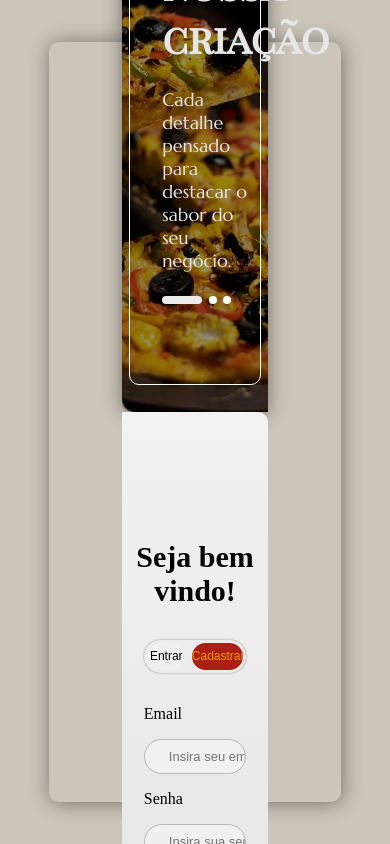
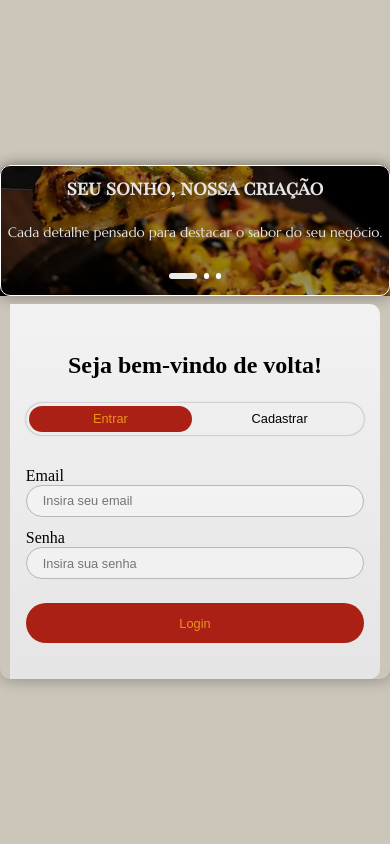
Before and after one commit to pedrohkf/PizzaHub, a Next.js app in the folder front-end/: page /auth in a window 390 px wide. Built offline with nearby package versions, Linux system fonts and the light colour scheme.

Commit message:
feat(back): login resposivo

```diff
--- a/front-end/src/app/Components/Login/login-form.module.css
+++ b/front-end/src/app/Components/Login/login-form.module.css
@@ -6,34 +6,35 @@
     border-radius: 0 10px 10px 0;
     width: 100%;
     height: 100%;
+    padding: 17%;
+    box-sizing: border-box;
 }
 
 .title {
     display: flex;
     flex-direction: column;
     align-items: center;
-    margin-top: 8rem;
+    margin-top: 2rem;
     row-gap: 1rem;
 }
 
 .title h2 {
-    font-size: 30px;
+    font-size: 2rem;
+    text-align: center;
 }
-
 
 .selection {
     display: flex;
-    width: 70%;
-    height: 2.1rem;
+    width: 100%;
+    height: 2.5rem;
     border-radius: 50px;
     box-shadow: 0 0 2px #838383;
-    margin-top: 2rem;
+    margin-top: 1.5rem;
 }
 
 .selection button {
-    width: 50%;
-    height: 1.7rem;
-    font-size: 12px;
+    flex: 1;
+    font-size: 0.9rem;
     border-radius: 50px;
     margin: 0.2rem;
     border: none;
@@ -48,141 +49,85 @@
 .inputs {
     display: flex;
     flex-direction: column;
-    width: 70%;
-    height: 30vh;
+    width: 100%;
+    margin-top: 2rem;
     row-gap: 1rem;
-    padding-top: 2rem;
 }
 
 .inputs input {
     width: 100%;
     height: 2.2rem;
-    padding-left: 1.5rem;
+    padding-left: 1rem;
     border-radius: 50px;
-    background-color: rgba(255, 255, 255, 0.329);
-    margin-top: 1rem;
-    font-size: 13px;
+    background-color: rgba(255, 255, 255, 0.33);
+    font-size: 0.9rem;
     border: 1px solid rgb(184, 182, 182);
+    box-sizing: border-box;
 }
 
 .buttons {
     display: flex;
     justify-content: center;
     align-items: center;
-    width: 65%;
-    height: 2.5rem;
-    font-size: 14px;
+    width: 100%;
+    margin-top: 1.5rem;
 }
 
-.buttons button{
+.buttons button {
     background-color: #AB2015;
     color: #ED931A;
     border: none;
     width: 100%;
-    height: 100%;
+    height: 2.5rem;
     border-radius: 50px;
     cursor: pointer;
 }
 
-
-.message {
-    height: 2rem;
-    background-color: rgb(29, 250, 165);
-}
-
 .errorMessage {
     color: rgb(252, 113, 113);
-    font-size: 16px;
-    font-family: "Marcellus";
+    font-size: 1rem;
+    text-align: center;
     margin-top: 0.5rem;
-    text-align: center;
     font-weight: 600;
 }
 
-
-@media (max-width: 650px) {
-    .forms {
-        width: 23rem;
-        height: 55vh;
+/* Media Queries */
+@media (max-width: 550px) {
+    .formLogin {
+        width: 95%;
+        padding: 1.5rem;
     }
 
-    .title {
-        text-align: center;
-        padding: 0;
+    .title h2 {
+        font-size: 1.5rem;
+    }
+
+    .inputs input {
+        height: 2rem;
+        font-size: 0.85rem;
+    }
+
+    .selection {
+        height: 2rem;
     }
 }
 
-@media (max-width: 550px) {
-
-    .forms {
-        width: 25rem;
-        height: 70vh;
-        row-gap: 1.5rem;
-    }
-}
-
-@media (max-width: 430px) {
-    .forms {
-        width: 19rem;
-        height: 55vh;
-        row-gap: 1rem;
+@media (max-width: 400px) {
+    .formLogin {
+        padding: 1rem;
     }
 
-    .forms input {
-        width: 16rem;
+    .inputs input, .selection button, .buttons button {
+        font-size: 0.8rem;
     }
 
-    .forms button {
-        width: 16rem;
-        height: 2.5rem;
-    }
-}
-
-@media (max-width: 390px) {
-    .forms {
-        width: 18rem;
-        height: 63vh;
-        row-gap: 0.5rem;
-    }
-
-    .forms .title {
-        font-size: 40px;
-    }
-
-    .forms input {
-        width: 15rem;
-    }
-
-    .forms button {
-        width: 15rem;
-        height: 2.5rem;
-    }
-}
-
-@media (max-width: 350px) {
-    .forms {
-        height: 45vh;
-    }
-}
-
-@media (max-height: 800px) {
-    .forms {
-        width: 26rem;
-        row-gap: 1rem;
+    .inputs {
+        row-gap: 0.8rem;
     }
 }
 
 @media (max-height: 600px) {
-    .forms {
-        width: 24rem;
-        height: 75vh;
-        row-gap: 1.3rem;
+    .formLogin {
+        height: 80%;
     }
 }
-
-@media (max-height: 500px) {
-    .forms {
-        row-gap: 0rem;
-        width: 17rem;
-    }
-}
--- a/front-end/src/app/Components/Login/login-form.tsx
+++ b/front-end/src/app/Components/Login/login-form.tsx
@@ -3,11 +3,30 @@ import { useState } from "react";
 import loginAction from "@/app/actions/login";
 import { useAuth } from "@/context/AuthContext";
 import { useRouter } from "next/navigation";
+import Button from "@/app/Components/Forms/button";
+
+import styles from "./login-form.module.css";
+import { useFormStatus } from "react-dom";
 
 export default function LoginForm({ onSwitch }: { onSwitch: () => void }) {
   const { login: setUser } = useAuth();
   const router = useRouter();
   const [error, setError] = useState<string>();
+
+  function FormButton() {
+    const { pending } = useFormStatus();
+
+    return (
+      <div className={styles.buttons}>
+        {pending ? (
+          <Button disabled>Enviando...</Button>
+        ) : (
+          <Button type="submit">Login</Button>
+        )}
+      </div>
+    );
+  }
+
 
   const handleSubmit = async (e: React.FormEvent<HTMLFormElement>) => {
     e.preventDefault();
@@ -26,12 +45,28 @@ export default function LoginForm({ onSwitch }: { onSwitch: () => void }) {
   };
 
   return (
-    <form onSubmit={handleSubmit}>
-      <input name="email" type="email" placeholder="Email" required />
-      <input name="password" type="password" placeholder="Senha" required />
-      <button type="submit">Entrar</button>
-      <button type="button" onClick={onSwitch}>Cadastrar</button>
-      {error && <p>{error}</p>}
+    <form className={styles.formLogin} onSubmit={handleSubmit}>
+      <div className={styles.title}>
+        <h2>Seja bem-vindo de volta!</h2>
+      </div>
+
+      <div className={styles.selection}>
+        <button type="submit" className={styles.btnActived}>Entrar</button>
+        <button type="button" onClick={onSwitch}>Cadastrar</button>
+      </div>
+
+      <div className={styles.inputs}>
+        <div>
+          <p>Email</p>
+          <input name="email" type="email" placeholder="Insira seu email" required />
+        </div>
+        <div>
+          <p>Senha</p>
+          <input name="password" type="password" placeholder="Insira sua senha" required />
+        </div>
+        {error && <p className={styles.errorMessage}>{error}</p>}
+      </div>
+      <FormButton />
     </form>
   );
 }
--- a/front-end/src/app/Components/Register/register-form.module.css
+++ b/front-end/src/app/Components/Register/register-form.module.css
@@ -6,34 +6,35 @@
     border-radius: 0 10px 10px 0;
     width: 100%;
     height: 100%;
+    padding: 17%;
+    box-sizing: border-box;
 }
 
 .title {
     display: flex;
     flex-direction: column;
     align-items: center;
-    margin-top: 8rem;
+    margin-top: 2rem;
     row-gap: 1rem;
 }
 
 .title h2 {
-    font-size: 30px;
+    font-size: 2rem;
+    text-align: center;
 }
-
 
 .selection {
     display: flex;
-    width: 70%;
-    height: 2.1rem;
+    width: 100%;
+    height: 2.5rem;
     border-radius: 50px;
     box-shadow: 0 0 2px #838383;
-    margin-top: 2rem;
+    margin-top: 1.5rem;
 }
 
 .selection button {
-    width: 50%;
-    height: 1.7rem;
-    font-size: 12px;
+    flex: 1;
+    font-size: 0.9rem;
     border-radius: 50px;
     margin: 0.2rem;
     border: none;
@@ -48,141 +49,85 @@
 .inputs {
     display: flex;
     flex-direction: column;
-    width: 70%;
-    height: 30vh;
+    width: 100%;
+    margin-top: 2rem;
     row-gap: 1rem;
-    padding-top: 2rem;
 }
 
 .inputs input {
     width: 100%;
     height: 2.2rem;
-    padding-left: 1.5rem;
+    padding-left: 1rem;
     border-radius: 50px;
-    background-color: rgba(255, 255, 255, 0.329);
-    margin-top: 1rem;
-    font-size: 13px;
+    background-color: rgba(255, 255, 255, 0.33);
+    font-size: 0.9rem;
     border: 1px solid rgb(184, 182, 182);
+    box-sizing: border-box;
 }
 
 .buttons {
     display: flex;
     justify-content: center;
     align-items: center;
-    width: 65%;
-    height: 2.5rem;
-    font-size: 14px;
+    width: 100%;
+    margin-top: 1.5rem;
 }
 
-.buttons button{
+.buttons button {
     background-color: #AB2015;
     color: #ED931A;
     border: none;
     width: 100%;
-    height: 100%;
+    height: 2.5rem;
     border-radius: 50px;
     cursor: pointer;
 }
 
-
-.message {
-    height: 2rem;
-    background-color: rgb(29, 250, 165);
-}
-
 .errorMessage {
     color: rgb(252, 113, 113);
-    font-size: 16px;
-    font-family: "Marcellus";
+    font-size: 1rem;
+    text-align: center;
     margin-top: 0.5rem;
-    text-align: center;
     font-weight: 600;
 }
 
-
-@media (max-width: 650px) {
-    .forms {
-        width: 23rem;
-        height: 55vh;
+/* Media Queries */
+@media (max-width: 550px) {
+    .formRegister {
+        width: 95%;
+        padding: 1.5rem;
     }
 
-    .title {
-        text-align: center;
-        padding: 0;
+    .title h2 {
+        font-size: 1.5rem;
+    }
+
+    .inputs input {
+        height: 2rem;
+        font-size: 0.85rem;
+    }
+
+    .selection {
+        height: 2rem;
     }
 }
 
-@media (max-width: 550px) {
-
-    .forms {
-        width: 25rem;
-        height: 70vh;
-        row-gap: 1.5rem;
-    }
-}
-
-@media (max-width: 430px) {
-    .forms {
-        width: 19rem;
-        height: 55vh;
-        row-gap: 1rem;
+@media (max-width: 400px) {
+    .formRegister {
+        padding: 1rem;
     }
 
-    .forms input {
-        width: 16rem;
+    .inputs input, .selection button, .buttons button {
+        font-size: 0.8rem;
     }
 
-    .forms button {
-        width: 16rem;
-        height: 2.5rem;
-    }
-}
-
-@media (max-width: 390px) {
-    .forms {
-        width: 18rem;
-        height: 63vh;
-        row-gap: 0.5rem;
-    }
-
-    .forms .title {
-        font-size: 40px;
-    }
-
-    .forms input {
-        width: 15rem;
-    }
-
-    .forms button {
-        width: 15rem;
-        height: 2.5rem;
-    }
-}
-
-@media (max-width: 350px) {
-    .forms {
-        height: 45vh;
-    }
-}
-
-@media (max-height: 800px) {
-    .forms {
-        width: 26rem;
-        row-gap: 1rem;
+    .inputs {
+        row-gap: 0.8rem;
     }
 }
 
 @media (max-height: 600px) {
-    .forms {
-        width: 24rem;
-        height: 75vh;
-        row-gap: 1.3rem;
+    .formRegister {
+        height: 80%;
     }
 }
-
-@media (max-height: 500px) {
-    .forms {
-        row-gap: 0rem;
-        width: 17rem;
-    }
-}
--- a/front-end/src/app/Components/Register/register-form.tsx
+++ b/front-end/src/app/Components/Register/register-form.tsx
@@ -11,33 +11,36 @@ function FormButton() {
 
     return (
         <div className={styles.buttons}>
-            {pending ? (
-                <Button disabled={pending}>Enviando...</Button>
-            ) : (
-                <Button onClick={() => redirect('pizzahub/dashboard')}>Cadastrar</Button>
-            )}
+            <Button type="submit" disabled={pending}>
+                {pending ? "Enviando..." : "Cadastrar"}
+            </Button>
         </div>
     );
 }
 
-export default function LoginForm({ onSwitch }: { onSwitch: () => void }) {
+
+export default function RegisterForm({ onSwitch }: { onSwitch: () => void }) {
     const [error, setError] = useState<string>();
 
-    const handleSubmit = async (formData: FormData) => {
+    const handleSubmit = async (e: React.FormEvent<HTMLFormElement>) => {
+        e.preventDefault(); // impede reload da página
+        setError(undefined);
+
+        const formData = new FormData(e.currentTarget);
         const email = formData.get('email') as string;
         const password = formData.get('password') as string;
-        const result = await register(formData);
-
 
         if (!email) {
             setError('O campo email é obrigatório.');
-            return
+            return;
         }
 
         if (!password) {
             setError('O campo senha é obrigatório.');
-            return
+            return;
         }
+
+        const result = await register(formData);
 
         if (!result.success) {
             setError(result.message);
@@ -45,21 +48,21 @@ export default function LoginForm({ onSwitch }: { onSwitch: () => void }) {
             return;
         }
 
-        await register(formData);
+        onSwitch();
+    };
 
-        redirect('pizzahub/dashboard')
-    }
 
     return (
-        <form className={styles.formRegister} action={handleSubmit}>
+        <form className={styles.formRegister} onSubmit={handleSubmit}>
             <div className={styles.title}>
                 <h2>Seja bem vindo!</h2>
             </div>
 
             <div className={styles.selection}>
-                <button onClick={onSwitch}>Entrar</button>
-                <button className={styles.btnActived}>Cadastrar</button>
+                <button type="button" onClick={onSwitch}>Entrar</button>
+                <button type="submit" className={styles.btnActived}>Cadastrar</button>
             </div>
+
 
             <div className={styles.inputs}>
                 <div><p>Email</p><input type="email" name="email" placeholder="Insira seu email" /></div>
--- a/front-end/src/app/Components/SideMenu/SideMenu.tsx
+++ b/front-end/src/app/Components/SideMenu/SideMenu.tsx
@@ -40,8 +40,6 @@ export default function SideMenu() {
         method: "POST",
         credentials: "include"
     });
-
-    window.location.href = "/auth";
 }
 
 
--- a/front-end/src/app/auth/Auth.module.css
+++ b/front-end/src/app/auth/Auth.module.css
@@ -1,3 +1,4 @@
+/* Container geral */
 .container {
     display: flex;
     justify-content: center;
@@ -5,6 +6,7 @@
     height: 100vh;
     overflow: hidden;
     background-color: #CCC5BA;
+    position: relative;
 }
 
 .backgroundContent {
@@ -15,9 +17,10 @@
     background-size: cover;
     background-repeat: no-repeat;
     z-index: -1;
-    filter: blur(6) grayscale(10) contrast(1.1);
+    filter: blur(6px) grayscale(10%) contrast(1.1);
 }
 
+/* Conteúdo principal */
 .content {
     display: flex;
     width: 100%;
@@ -26,23 +29,8 @@
     align-items: center;
 }
 
-.forms {
-    width: 50%;
-    height: 100%;
-    z-index: 2;
-}
-
-.formLogin {
-    display: flex;
-    width: 75%;
-    height: 90%;
-    justify-content: center;
-    align-items: center;
-    background-size: cover;
-    background-position: center;
-    box-shadow: 1px 1px 20px rgba(0, 0, 0, 0.432);
-}
-
+/* Formulários gerais */
+.formLogin,
 .formRegister {
     display: flex;
     width: 75%;
@@ -55,6 +43,7 @@
     box-shadow: 1px 1px 20px rgba(0, 0, 0, 0.432);
 }
 
+/* Divisão lado a lado: imagem + formulário */
 .backgroundImg {
     width: 50%;
     height: 100%;
@@ -66,7 +55,7 @@
     box-shadow: 0 2px 20px rgba(0, 0, 0, 0.432);
 }
 
-.filter{
+.filter {
     display: flex;
     align-items: center;
     justify-content: center;
@@ -76,35 +65,43 @@
     border-radius: 10px 0 0 10px;
 }
 
+.forms {
+    width: 50%;
+    height: 100%;
+    z-index: 2;
+    display: flex;
+    justify-content: center;
+    align-items: center;
+    box-sizing: border-box;
+}
+
+/* Direitos e texto */
 .rights {
     width: 90%;
-    height: 90%;
     display: flex;
     flex-direction: column;
-    justify-content: end;
-    align-items: start;
+    justify-content: flex-end;
+    align-items: flex-start;
     color: #e6e6e6;
     row-gap: 1.5rem;
     border: 1px solid white;
     border-radius: 10px;
+    padding: 1rem;
 }
 
 .rights h3 {
-    font-size: 40px;
+    font-size: 2.5rem;
     font-family: "Playfair";
-    padding: 0 0 0 2rem;
 }
 
 .rights p {
-    font-size: 18px;
+    font-size: 1.2rem;
     font-family: "Marcellus";
-    padding: 0 0 0 2rem;
 }
 
 .details {
     display: flex;
     column-gap: 0.4rem;
-    padding: 0 0 5rem 2rem;
 }
 
 .details div {
@@ -120,11 +117,98 @@
     background-color: rgb(235, 235, 235);
 }
 
+/* -------------------- Media Queries -------------------- */
 
-@media (max-width: 1500px) {
-    .formRegister {
-        display: flex;
+/* Tablets e mobile médio */
+@media (max-width: 1024px) {
+    .container {
+        overflow-y: auto;
+        justify-content: flex-start;
+        align-items: center;
+        padding: 0;
+    }
+
+    .content {
         flex-direction: column;
+        width: 100%;
         align-items: center;
     }
+
+    .formLogin,
+    .formRegister {
+        flex-direction: column; /* imagem em cima, formulário embaixo */
+        width: 90%;
+        max-width: 500px;
+        height: auto;
+        margin: 1rem 0;
+        box-shadow: 1px 1px 15px rgba(0, 0, 0, 0.3);
+        justify-content: center;
+        align-items: center;
+        padding: 0;
+    }
+
+    .backgroundImg {
+        width: 100%;
+        height: 180px;
+        border-radius: 10px 10px 0 0;
+        box-shadow: 0 2px 15px rgba(0, 0, 0, 0.3);
+    }
+
+    .filter {
+        border-radius: 10px 10px 0 0;
+    }
+
+    .forms {
+        width: 100%;
+        margin-top: 0.5rem;
+    }
+
+    .rights {
+        width: 100%;
+        padding: 0.5rem 0;
+        text-align: center;
+        align-items: center;
+    }
+
+    .rights h3 {
+        font-size: 1.5rem;
+    }
+
+    .rights p {
+        font-size: 1rem;
+    }
+
+    .details {
+        padding: 0.5rem 0;
+        justify-content: center;
+    }
+
+    .details div {
+        width: 0.35rem;
+        height: 0.35rem;
+    }
+
+    #detailOne {
+        width: 1.8rem;
+    }
 }
+
+/* Mobile extremo */
+@media (max-width: 480px) {
+    .formLogin,
+    .formRegister {
+        width: 100%;
+    }
+
+    .backgroundImg {
+        height: 150px;
+    }
+
+    .rights h3 {
+        font-size: 1.2rem;
+    }
+
+    .rights p {
+        font-size: 0.85rem;
+    }
+}
--- a/front-end/src/app/auth/page.tsx
+++ b/front-end/src/app/auth/page.tsx
@@ -5,39 +5,17 @@ import RegisterForm from "../Components/Register/register-form";
 import styles from "./Auth.module.css";
 
 export default function Page() {
-    const [mode, setMode] = useState<"login" | "register" | "initial">("register");
+    const [mode, setMode] = useState<"login" | "register">("login");
 
     return (
         <div className={styles.container}>
             <div className={styles.backgroundContent}></div>
 
             <div className={styles.content}>
-                {mode === "initial" && (
+                {mode === "login" && (
                     <div
                         key="login"
-                        className={styles.formLogin}
-                    >
-                        <div
-                            className={styles.forms}>
-                            <LoginForm onSwitch={() => setMode("register")} />
-                        </div>
-
-                        <div
-                            key={mode === "initial" ? "bg-initial" : "bg-initial"}
-                            className={styles.backgroundImg}
-                        >
-                            <div
-                                className={styles.rights}>
-                                <h3>seu sonho, nossa criação</h3>
-                            </div>
-                        </div>
-                    </div>
-                )}
-
-                {mode === "login" && (
-                    <div
-                        key="register"
-                        className={styles.formLogin}
+                        className={styles.formRegister}
                     >
                         <div
                             key={mode === "login" ? "bg-login" : "bg-register"}
--- a/front-end/src/app/page.module.css
+++ b/front-end/src/app/page.module.css
@@ -4,20 +4,46 @@
     align-items: center;
     background: #aa2014;
     background: radial-gradient(circle, rgba(212, 107, 99, 1) 0%, rgba(170, 32, 20, 1) 40%);
+    height: 100vh;
 }
 
-.container img {
-    width: 47%;
-    height: 47%;
-    padding-left: 15rem;
+.banner {
+    display: flex;
+    flex-direction: row;
+    width: 70%;
+    height: 94vh;
 }
 
-.title{
+.banner img{
+    width: 60%;
+    height: 100%;
+    object-fit: contain;
+}
+
+.title {
+    display: flex;
+    justify-content: end;
+    align-items: center;
+    margin-top: 10%;
     font-size: 30px;
     font-family: Georgia, 'Times New Roman', Times, serif;
-    margin-top: 25%;
-    margin-right: 55%;
-    position: absolute;
-    width: 25%;
+    width: 40%;
     color: white;
 }
+
+@media (max-width: 768px) {
+  .banner {
+    flex-direction: column;
+  }
+
+  .banner img {
+    width: 100%;
+  }
+
+  .title {
+    width: 100%;
+    justify-content: center;
+    text-align: center;
+    font-size: 22px;
+  }
+}
```
Also changed, not shown: front-end/src/app/Components/Menu.module.css (+64 -1 lines), front-end/src/app/Components/Menu.tsx (+13 -2 lines), front-end/src/app/page.tsx (+5 -3 lines).
